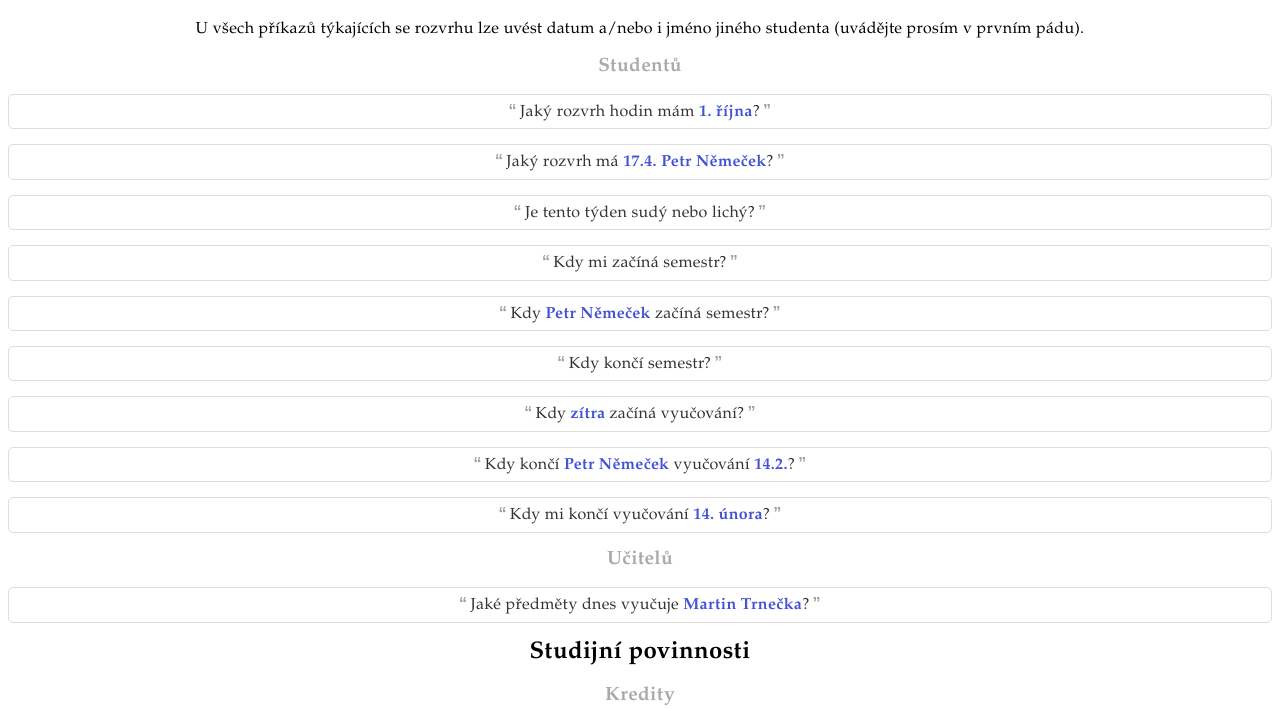
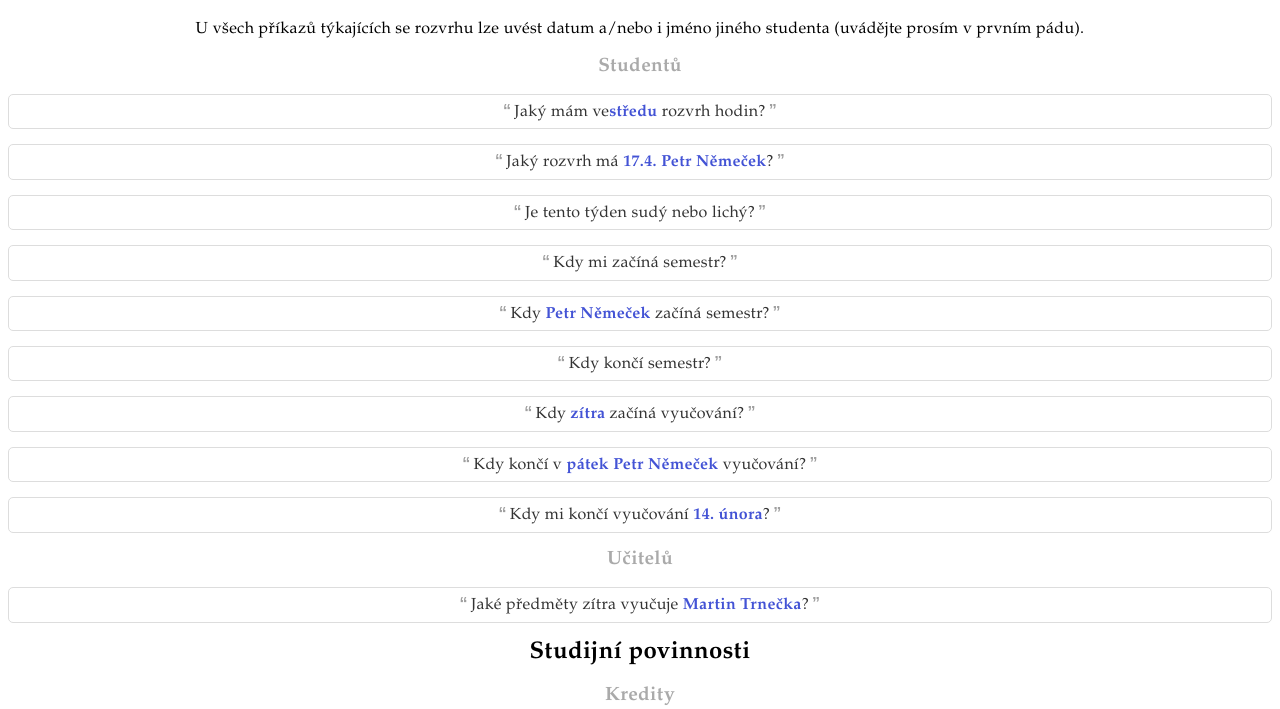
Before and after one commit to pnemi/upolbot, a Node server app: page /help in a window 1280 px wide. Shown: the part 482-1191 px from the top of the page. Run offline with Node 20, Linux system fonts and the light colour scheme.

Commit message:
Fixed date normalizer locale; Edited help webview in order to accent date normalizing

```diff
--- a/modules/nlp/tagging/timex/normalizer.js
+++ b/modules/nlp/tagging/timex/normalizer.js
@@ -1,6 +1,8 @@
 const
   dice = require("dice-coefficient"),
   moment = require("moment");
+
+moment.locale("cs");
 
 const IS_NUMERIC = /^\d+$/;
 
--- a/views/help.ejs
+++ b/views/help.ejs
@@ -85,19 +85,19 @@
 
       <h2>Studentů</h2>
 
-      <div class="command">Jaký rozvrh hodin mám <span class="entity">1. října</span>?</div><!--
+      <div class="command">Jaký mám ve<span class="entity">středu</span> rozvrh hodin?</div><!--
       --><div class="command">Jaký rozvrh má <span class="entity">17.4.</span> <span class="entity">Petr Němeček</span>?</div><!--
       --><div class="command">Je tento týden sudý nebo lichý?</div><!--
       --><div class="command">Kdy mi začíná semestr?</div><!--
       --><div class="command">Kdy <span class="entity">Petr Němeček</span> začíná semestr?</div><!--
       --><div class="command">Kdy končí semestr?</div><!--
       --><div class="command">Kdy <span class="entity">zítra</span> začíná vyučování?</div><!--
-      --><div class="command">Kdy končí <span class="entity">Petr Němeček</span> vyučování <span class="entity">14.2.</span>?</div><!--
+      --><div class="command">Kdy končí v <span class="entity">pátek</span> <span class="entity">Petr Němeček</span> vyučování?</div><!--
       --><div class="command">Kdy mi končí vyučování <span class="entity">14. února</span>?</div>
 
       <h2>Učitelů</h2>
 
-      <div class="command">Jaké předměty dnes vyučuje <span class="entity">Martin Trnečka</span>?</div><!--
+      <div class="command">Jaké předměty zítra vyučuje <span class="entity">Martin Trnečka</span>?</div><!--
       -->
 
       <h1>Studijní povinnosti</h1>
```
